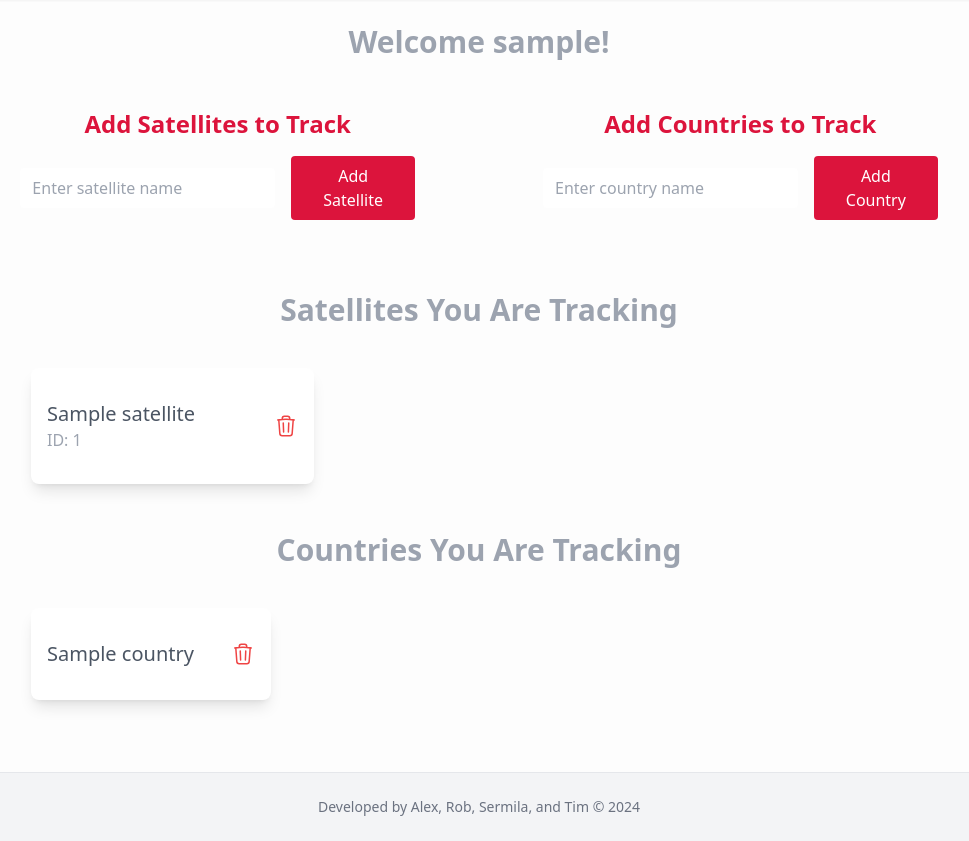
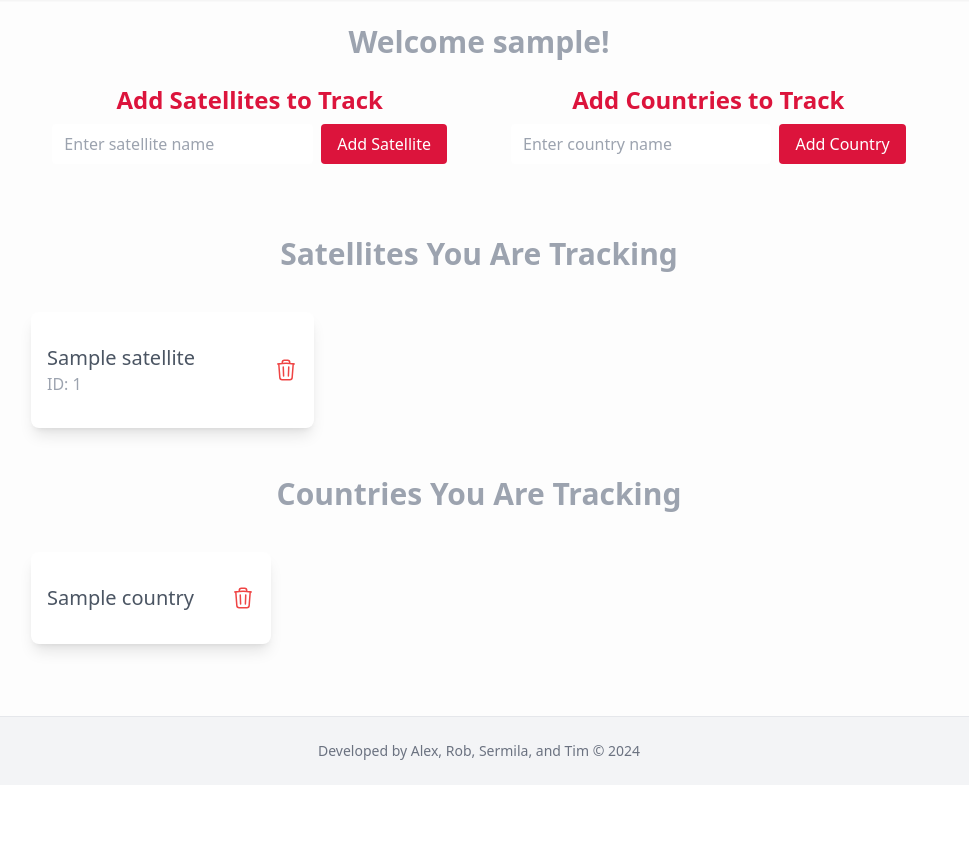
Before and after one commit to alexbull1999/SSE_GroupProject_Satellites, a Flask app: template templates/account.html in a window 1280 px wide. Shown: the part 97-938 px from the top of the page, without its empty margins (161-1130 px from the left). After the commit the page ends 857 px from the top, so only its background shows below. Run offline with Flask 3, Linux system fonts and the light colour scheme; the template is opened without the code that fills it: most values are stand-ins (such as "Sample title", 1, 10 or a date in 2020); parts of the project's set-up code (start-up, migrations or seed data) failed here and were passed over; some libraries are stand-ins or nearby versions.

Commit message:
making account.html page responsive

```diff
--- a/static/js/AddSatelliteAndCountry.js
+++ b/static/js/AddSatelliteAndCountry.js
@@ -79,7 +79,7 @@ function deleteSatellite(satelliteName) {
 function updateSatellitesTable(satellites) {
     const container = document.querySelector(".satellites-grid"); // Select the grid container
     container.innerHTML = satellites.map(satellite => `
-        <div class="w-60 bg-white py-8 px-4 rounded-lg shadow-lg flex items-center justify-between">
+        <div class="w-68 bg-white py-8 px-4 rounded-lg shadow-lg flex items-center justify-between">
             <a href="/satellite/${satellite.name}" class="flex-1 text-left">
                 <h3 class="text-xl font-medium text-gray-600">${satellite.name}</h3>
                 <p class="text-gray-400">ID: ${satellite.id}</p>
--- a/templates/account.html
+++ b/templates/account.html
@@ -6,12 +6,12 @@
         <h2 class="text-2xl md:text-3xl font-semibold text-center text-gray-400">Welcome {{ username }}!</h2>
         <div class="container mx-auto p-6">
             <!-- Flex container to place search sections side by side -->
-            <div class="flex justify-center gap-32 items-start">
-                <!-- Search and Add Satellite Section -->
-                <section class="w-1/3 mt-6">
-                    <h3 class="text-2xl font-semibold mb-4 text-center" style="color: #DC143C;">Add Satellites to Track</h3>
+            <div class="flex flex-wrap justify-center gap-8 md:gap-16 items-start">
+               <!-- Search and Add Satellite Section -->
+                <section class="w-full md:w-1/3">
+                    <h3 class="text-2xl font-semibold mb-2 text-center" style="color: #DC143C;">Add Satellites to Track</h3>
 
-                    <div class="flex gap-4 items-center">
+                    <div class="flex w-full gap-2 items-center flex-wrap">
                         <!-- Hidden field for username -->
                         <input type="hidden" name="username" value="{{ username }}">
 
@@ -23,11 +23,13 @@
                             oninput="searchSatellite()"
                             name="name"
                             autocomplete="off"
-                            class="flex-1 px-3 py-2 rounded text-gray-800"
+                            class="flex-1 min-w-0 px-3 py-2 rounded text-gray-800"
                         />
+
+                        <!-- Add Satellite Button -->
                         <button
                             onclick="addSatelliteToTracking()"
-                            class="bg-crimson hover:bg-dark-crimson text-white py-2 px-4 rounded">
+                            class="bg-crimson hover:bg-dark-crimson text-white py-2 px-4 rounded min-w-[120px]">
                             Add Satellite
                         </button>
                     </div>
@@ -37,10 +39,10 @@
                 </section>
 
                 <!-- Search and Add Country Section -->
-                <section class="w-1/3 mt-6">
-                    <h3 class="text-2xl font-semibold mb-4 text-center" style="color: #DC143C;">Add Countries to Track</h3>
+                <section class="w-full md:w-1/3">
+                    <h3 class="text-2xl font-semibold mb-2 text-center" style="color: #DC143C;">Add Countries to Track</h3>
 
-                    <div class="flex gap-4 items-center">
+                    <div class="flex w-full gap-2 items-center flex-wrap">
                         <!-- Hidden field for username -->
                         <input type="hidden" name="username" value="{{ username }}">
 
@@ -52,11 +54,13 @@
                             oninput="searchCountry()"
                             name="name"
                             autocomplete="off"
-                            class="flex-1 px-3 py-2 rounded text-gray-800"
+                            class="flex-1 min-w-0 px-3 py-2 rounded text-gray-800"
                         />
+
+                        <!-- Add Country Button -->
                         <button
                             onclick="addCountryToTracking()"
-                            class="bg-crimson hover:bg-dark-crimson text-white py-2 px-4 rounded">
+                            class="bg-crimson hover:bg-dark-crimson text-white py-2 px-4 rounded min-w-[120px]">
                             Add Country
                         </button>
                     </div>
@@ -117,8 +121,8 @@
                             class="text-red-500 hover:text-red-700">
                             <svg xmlns="http://www.w3.org/2000/svg" fill="none" viewBox="0 0 24 24" stroke-width="1.5" stroke="currentColor" class="h-6 w-6">
                                 <path stroke-linecap="round" stroke-linejoin="round" d="m14.74 9-.346 9m-4.788 0L9.26 9m9.968-3.21c.342.052.682.107 1.022.166m-1.022-.165L18.16 19.673a2.25 2.25 0 0 1-2.244 2.077H8.084a2.25 2.25 0 0 1-2.244-2.077L4.772 5.79m14.456 0a48.108 48.108 0 0 0-3.478-.397m-12 .562c.34-.059.68-.114 1.022-.165m0 0a48.11 48.11 0 0 1 3.478-.397m7.5 0v-.916c0-1.18-.91-2.164-2.09-2.201a51.964 51.964 0 0 0-3.32 0c-1.18.037-2.09 1.022-2.09 2.201v.916m7.5 0a48.667 48.667 0 0 0-7.5 0" />
-                            </svg>
-                        </button>
+                        </svg>
+                    </button>
                     </div>
                 {% else %}
                     <p class="text-center text-gray-800">You're not currently tracking any countries!</p>
```
Also changed, not shown: app_database.db.
